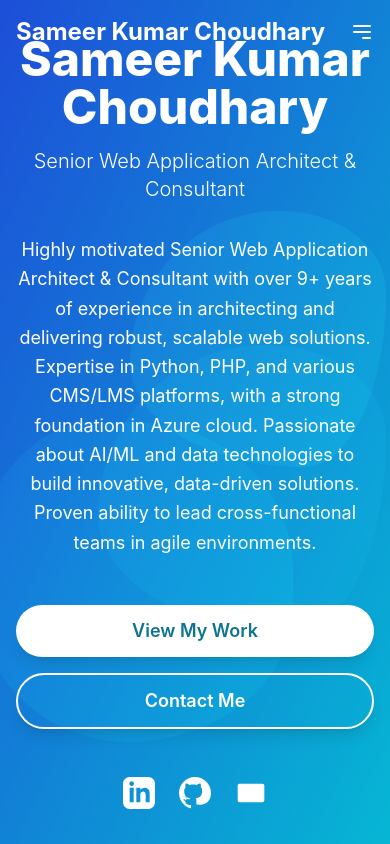
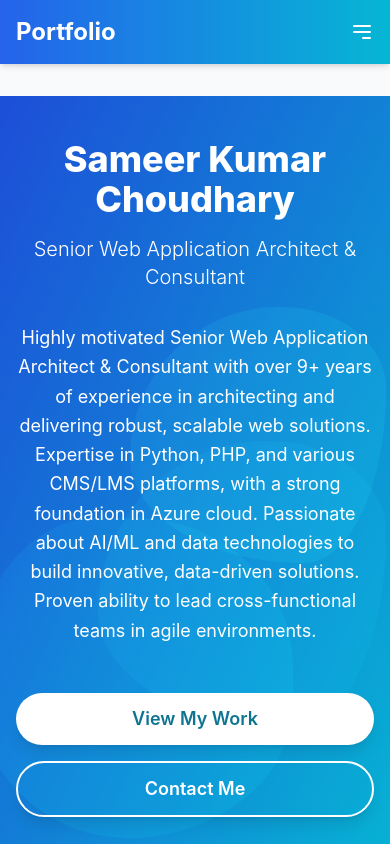
Before and after one commit to samhaldia/sameer-k-choudhary-portfolio-swa, a React (Create React App) app: page / in a window 390 px wide. Shown: the top 844 px of the page. Built offline with nearby package versions, Linux system fonts and the light colour scheme.

Commit message:
Link Updates, Hero and Header Design Change, Color Pills in My Projects

```diff
--- a/src/App.js
+++ b/src/App.js
@@ -16,7 +16,7 @@ const resumeData = {
   experience: [
     {
       company: "Capgemini America",
-      role: "Senior Consultant, Financial Services",
+      role: "Senior Software Engineer, Financial Services",
       dates: "July 2022 - Present",
       description: [
         "Architected design and development of SEI Developer Portal using (Drupal, PostgreSQL, Nginx, APIGEE, Vagrant, SiteMinder, and PHP) focusing on scalability, performance, and security.",
@@ -125,19 +125,88 @@ const resumeData = {
     }
   ],
   skills: {
-    languages: ["Python", "PHP", "JavaScript", "React"],
-    databases: ["MySQL", "PostgreSQL", "MongoDB"],
-    frameworks: ["Django", "Symphony", "Flask", "CakePHP"],
-    cmsLms: ["Drupal (10, 9, 8, 7)", "WordPress", "Moodle", "Plone", "Joomla"],
-    cloudComputing: ["Azure"],
-    aiMl: ["NLP", "Scikit-Learn", "LangChain", "LangGraph", "Matplotlib", "Streamlit", "Web Crawling (Scrapy, Beautifulsoup, Selenium)"],
-    dataTechnologies: ["Google Analytics", "Matomo Analytics", "Data Studio"],
-    tools: ["Git", "Jira", "Bitbucket", "Confluence"],
-    securityTesting: ["Veracode Static Scan", "Burp Suite"],
-    other: ["REST APIs", "DevOps practices", "Linux", "  "],
-    agileMethodologies: ["Scrum", "Kanban", "SAFe"],
-    softwareDesignPrinciples: ["Scalability", "Reliability", "Security", "Performance", "System Design", "Integration", "Design Patterns"],
-    complianceDataPrivacy: ["GDPR", "Data Privacy", "Consent Management"],
+    languages: [
+      { name: "Python" },
+      { name: "PHP" },
+      { name: "JavaScript" },
+      { name: "React", status: "developing" },
+      { name: "Angular", status: "developing" }, // Example: Go language is being developed
+      { name: "TypeScript", status: "developing" } // Example: TypeScript is being developed
+    ],
+    databases: [
+      { name: "MySQL" },
+      { name: "PostgreSQL" },
+      { name: "MongoDB" }
+    ],
+    frameworks: [
+      { name: "Django" },
+      { name: "Symphony" },
+      { name: "Flask" },
+      { name: "CakePHP" }
+    ],
+    cmsLms: [
+      { name: "Drupal (10, 9, 8, 7)" },
+      { name: "WordPress" },
+      { name: "Moodle" },
+      { name: "Plone" },
+      { name: "Joomla" }
+    ],
+    cloudComputing: [
+      { name: "Azure", status: "developing" },
+    ],
+    aiMl: [
+      { name: "NLP" },
+      { name: "Scikit-Learn" },
+      { name: "LangChain" },
+      { name: "LangGraph" },
+      { name: "Matplotlib" },
+      { name: "Streamlit" },
+      { name: "Web Crawling (Scrapy, Beautifulsoup, Selenium)" }
+    ],
+    dataTechnologies: [
+      { name: "Google Analytics" },
+      { name: "Matomo Analytics" },
+      { name: "Data Studio" }
+    ],
+    tools: [
+      { name: "Git" },
+      { name: "Jira" },
+      { name: "Bitbucket" },
+      { name: "Confluence" },
+	  { name: "Composer" },
+	  { name: "Drush" }
+    ],
+	operatingsystems: [
+	  { name: "Linux" },
+	  { name: "Windows" }
+	],
+    securityTesting: [
+      { name: "Veracode Static Scan" },
+      { name: "Burp Suite" }
+    ],
+    apis: [
+      { name: "REST APIs" }
+    ],
+    agileMethodologies: [
+      { name: "Scrum" },
+      { name: "Kanban" },
+      { name: "SAFe" }
+    ],
+    softwareDesignPrinciples: [
+	  { name: "DevOps practices" },
+      { name: "Scalability" },
+      { name: "Reliability" },
+      { name: "Security" },
+      { name: "Performance" },
+      { name: "System Design" },
+      { name: "Integration" },
+      { name: "Design Patterns" }
+    ],
+    complianceDataPrivacy: [
+      { name: "GDPR" },
+      { name: "Data Privacy" },
+      { name: "Consent Management" }
+    ],
   },
   projects: [
     {
@@ -185,23 +254,23 @@ const resumeData = {
   ],
   certifications: [
     { name: "Certified SAFE® 6 Scrum Master (SSM) | Scaled Agile, Inc. | June 2025", link: "https://www.credly.com/badges/80800461-9a60-4536-bd7a-bdd2a5df9971" }, // Placeholder link
-    { name: "CAST Imaging Certified User by CAST Imaging Certification Program, July 2024", link: "#" }, // Placeholder link
-    { name: "Design Research & Design Thinking Feb 2025", link: "https://www.linkedin.com/learning/certificates/84ad27a208675c2816b1ebe6ef70af091a6dcea82e7997ed8f0fbb2ff946100b" },
-    { name: "LO- Aspiring Architect by Capgemini Global Certification Board, September 2023", link: "#" },
-    { name: "Connected Manager from Capgemini + HARVARD Manage Mentor / Spark, 23rd Jan 2023", link: "#" },
-    { name: "Fundamentals of Project Planning and Management by University of Virginia 2021", link: "#" },
+    { name: "CAST Imaging Certified User by CAST Imaging Certification Program, July 2024", link: "https://www.linkedin.com/in/sameer-kumar-choudhary/details/certifications/1737771780845/single-media-viewer/?type=DOCUMENT&profileId=ACoAAA33a3wBz445wLTvH4Q0Jw11pnoGqNQ2MgY" }, // Placeholder link
+    { name: "Design Research & Design Thinking Feb 2025", link: "#" },
+    { name: "LO- Aspiring Architect by Capgemini Global Certification Board, September 2023", link: "https://www.linkedin.com/in/sameer-kumar-choudhary/details/certifications/1737771329467/single-media-viewer/?type=DOCUMENT&profileId=ACoAAA33a3wBz445wLTvH4Q0Jw11pnoGqNQ2MgY" },
+    { name: "Connected Manager from Capgemini + HARVARD Manage Mentor / Spark, 23rd Jan 2023", link: "https://www.linkedin.com/in/sameer-kumar-choudhary/details/certifications/1737770764019/single-media-viewer/?type=IMAGE&profileId=ACoAAA33a3wBz445wLTvH4Q0Jw11pnoGqNQ2MgY" },
+    { name: "Fundamentals of Project Planning and Management by University of Virginia 2021", link: "https://www.coursera.org/account/accomplishments/verify/KUTHXP6347VU" },
   ],
   achievements: [
-    "Awarded 'Most Creative Solution' at the SEI Enterprise Hackathon (Dec 2024) for an architecture design for an in-house Document Management System using Python, Django, and an open-source tech stack.",
-    "Awarded 'Time to Market Solution' at the SEI AI-Thon (Nov 2024) for automating open-source library requests and Infosec approvals using Azure OpenAI, Streamlit, LangChain, and SharePoint API.",
-    "Awarded 'Time to Market Solution' at the SEI Enterprise Hackathon (June 2024) for Sales Funnel enabled Demo Experience Platform with capability to experience the Products and Offerings on demand.",
-    "CPR/First-Aid and Blood-Borne Pathogens Training in accordance with American Heart Association Heartsaver First Aid CPR AED Program, Nov 2024",
-    "Contributed to the successful planning and execution of multiple Technology Events for over 200 attendees",
-    "Participated in building COVID-19 Web Based Solutions at IBM Call for Code 2020 using AI Python, Django, IBM Watson, IBM DB2",
-    "Capgemini Art from Waste 2019 Winner",
-    "Tech-Fiesta Capgemini 2019: Bagged Gold category Winning Award in Capgemini Tech-Fiesta Hackathon 2019 for building a Drowsiness detection web/mobile app for Drivers using Python, OpenCV, Dango, Live Stream app",
-    "Participated in Call for Code IBM 2019 on Disaster Recovery Management using Artificial Intelligence using Python, Django, Computer Vision, IBM Watson, IBM DB2",
-    "Presented Paper at IACC-2016: Certificate of Appreciation for presenting a paper on Simple and Secure OTP based Authentication Mechanism for Content Management Systems - Plone as a case in 6th IEEE International Advance Computing Conference (IACC-2016)",
+    { name: "Awarded 'Most Creative Solution' at the SEI Enterprise Hackathon (Dec 2024) for an architecture design for an in-house Document Management System using Python, Django, and an open-source tech stack.", link: "#" },
+    { name: "Awarded 'Time to Market Solution' at the SEI AI-Thon (Nov 2024) for automating open-source library requests and Infosec approvals using Azure OpenAI, Streamlit, LangChain, and SharePoint API.", link: "#" },
+    { name: "Awarded 'Time to Market Solution' at the SEI Enterprise Hackathon (June 2024) for Sales Funnel enabled Demo Experience Platform with capability to experience the Products and Offerings on demand.", link: "#" },
+    { name: "CPR/First-Aid and Blood-Borne Pathogens Training in accordance with American Heart Association Heartsaver First Aid CPR AED Program, Nov 2024", link: "https://ecards.heart.org/api/relay/v1/ecard/getfullpdf?eCardUId=0518D41E-1931-4A02-9213-ACBA6BB205A4&langId=1" },
+    { name: "Contributed to the successful planning and execution of multiple Technology Events for over 200 attendees", link: "#" },
+    { name: "Participated in building COVID-19 Web Based Solutions at IBM Call for Code 2020 using AI Python, Django, IBM Watson, IBM DB2", link: "https://github.com/samhaldia/SAUKHYAMASTHU" },
+    { name: "Capgemini Art from Waste 2019 Winner", link: "https://www.linkedin.com/in/sameer-kumar-choudhary/details/honors/1749843396189/single-media-viewer?type=DOCUMENT&profileId=ACoAAA33a3wBz445wLTvH4Q0Jw11pnoGqNQ2MgY&lipi=urn%3Ali%3Apage%3Ad_flagship3_profile_view_base_honors_details%3BT9aQ0KmtQ5aFkd%2BY212sVw%3D%3D" },
+    { name: "Tech-Fiesta Capgemini 2019: Bagged Gold category Winning Award in Capgemini Tech-Fiesta Hackathon 2019 for building a Drowsiness detection web/mobile app for Drivers using Python, OpenCV, Dango, Live Stream app", link: "linkedin.com/in/sameer-kumar-choudhary/details/honors/1749842791443/single-media-viewer?type=IMAGE&profileId=ACoAAA33a3wBz445wLTvH4Q0Jw11pnoGqNQ2MgY&lipi=urn%3Ali%3Apage%3Ad_flagship3_profile_view_base_honors_details%3BxcMhyu42TiG0wO5m4Kxjlw%3D%3D" },
+    { name: "Participated in Call for Code IBM 2019 on Disaster Recovery Management using Artificial Intelligence using Python, Django, Computer Vision, IBM Watson, IBM DB2", link: "https://www.linkedin.com/in/sameer-kumar-choudhary/details/certifications/1749844700753/single-media-viewer?type=IMAGE&profileId=ACoAAA33a3wBz445wLTvH4Q0Jw11pnoGqNQ2MgY&lipi=urn%3Ali%3Apage%3Ad_flagship3_profile_view_base_certifications_details%3BSajXHgzCR5S74nyZIymSkg%3D%3D" },
+    { name: "Presented Paper at IACC-2016: Certificate of Appreciation for presenting a paper on Simple and Secure OTP based Authentication Mechanism for Content Management Systems - Plone as a case in 6th IEEE International Advance Computing Conference (IACC-2016)", link: "https://www.linkedin.com/in/sameer-kumar-choudhary/details/honors/1749843862039/single-media-viewer?type=IMAGE&profileId=ACoAAA33a3wBz445wLTvH4Q0Jw11pnoGqNQ2MgY&lipi=urn%3Ali%3Apage%3Ad_flagship3_profile_view_base_honors_details%3BT9aQ0KmtQ5aFkd%2BY212sVw%3D%3D" },
   ],
 };
 
@@ -242,18 +311,19 @@ const Header = () => {
   ];
 
   return (
-    <header className={`fixed w-full z-50 transition-all duration-300 ${isScrolled ? 'bg-gradient-to-r from-blue-600 to-cyan-500 shadow-xl py-3' : 'bg-transparent py-4'}`}>
+    // The header will always have a subtle shadow for better definition, transitioning color on scroll
+    <header className={`fixed w-full z-50 transition-all duration-300 ${isScrolled ? 'bg-gradient-to-r from-blue-600 to-cyan-500 shadow-xl py-3' : 'bg-gradient-to-r from-blue-600 to-cyan-500 shadow-md py-4'}`}>
       <div className="container mx-auto px-4 flex justify-between items-center flex-wrap">
-        {/* Logo/Name */}
+        {/* Logo/Name: Changed to "Portfolio" to avoid name duplication with the Hero section */}
         <h1 className={`text-2xl font-bold text-white transition-colors duration-300`}>
           <a href="#hero" onClick={(e) => { e.preventDefault(); scrollToSection('hero'); }} className="hover:text-blue-200 transition-colors">
-            {resumeData.name}
+            Portfolio
           </a>
         </h1>
 
         {/* Mobile menu button */}
         <button
-          className={`lg:hidden focus:outline-none text-white`}
+          className={`lg:hidden focus:outline-none text-white`} // Always white for visibility against any header background
           onClick={() => setIsMenuOpen(!isMenuOpen)}
           aria-label="Toggle navigation"
         >
@@ -275,6 +345,8 @@ const Header = () => {
               key={item.id}
               href={`#${item.id}`}
               onClick={(e) => { e.preventDefault(); scrollToSection(item.id); }}
+              // Nav links are always white for better contrast with the header's potential blue background
+              // Hover effect provides a subtle white semi-transparent background and text remains white for consistency.
               className={`text-white hover:bg-white hover:bg-opacity-20 hover:text-white font-medium transition-all duration-300 rounded-full py-2 px-4`}
             >
               {item.name}
@@ -317,46 +389,39 @@ const Header = () => {
 };
 
 // Section Wrapper for Scroll Reveal Animation
-const Section = ({ id, title, children, disableAnimation = false }) => { // Add disableAnimation prop
+const Section = ({ id, title, children, disableAnimation = false }) => {
   const ref = useRef(null);
-  // Initialize hasAnimated to true if animation is disabled, ensuring content is immediately visible.
   const [hasAnimated, setHasAnimated] = useState(disableAnimation);
 
   useEffect(() => {
-    // Only set up IntersectionObserver if animation is NOT disabled for this section.
     if (!disableAnimation) {
       const currentRef = ref.current;
       const observer = new IntersectionObserver(
         ([entry]) => {
-          // If the element is intersecting and hasn't animated yet, set hasAnimated to true.
           if (entry.isIntersecting && !hasAnimated) {
             setHasAnimated(true);
-            // Stop observing once the animation has triggered.
             observer.unobserve(entry.target);
           }
         },
         {
-          root: null, // relative to the viewport
+          root: null,
           rootMargin: '0px',
-          threshold: 0.1, // Trigger when 10% of the element is visible
+          threshold: 0.1,
         }
       );
 
-      // Start observing the element.
       if (currentRef) {
         observer.observe(currentRef);
       }
 
-      // Cleanup function to unobserve when the component unmounts.
       return () => {
         if (currentRef) {
           observer.unobserve(currentRef);
         }
       };
     }
-  }, [hasAnimated, ref, disableAnimation]); // Dependencies include disableAnimation
+  }, [hasAnimated, ref, disableAnimation]);
 
-  // Apply animation classes based on hasAnimated state or if animation is disabled.
   const animationClasses = disableAnimation || hasAnimated ? 'opacity-100 translate-y-0' : 'opacity-0 translate-y-10';
 
   return (
@@ -386,7 +451,8 @@ const Hero = () => {
       </div>
 
       <div className="relative z-10 text-center px-4">
-        <h1 className="text-5xl md:text-7xl font-extrabold mb-4 animate-fade-in-top">
+        {/* Adjusted font size for the name in Hero section */}
+        <h1 className="text-4xl md:text-6xl font-extrabold mb-4 pt-8 animate-fade-in-top">
           {resumeData.name}
         </h1>
         <p className="text-xl md:text-2xl font-light mb-8 animate-fade-in animation-delay-500">
@@ -409,7 +475,8 @@ const Hero = () => {
             Contact Me
           </button>
         </div>
-        <div className="flex justify-center space-x-6 mt-12 animate-fade-in-up animation-delay-2000">
+        {/* Ensured adequate bottom padding for social icons */}
+        <div className="flex justify-center space-x-6 mt-12 pb-8 animate-fade-in-up animation-delay-2000">
           {/* LinkedIn Icon */}
           <a href={resumeData.contact.linkedin} target="_blank" rel="noopener noreferrer" aria-label="LinkedIn"
             className="text-white hover:text-cyan-200 transform hover:scale-125 transition-all duration-300">
@@ -504,11 +571,12 @@ const Skills = () => {
     { title: "Frameworks", skills: resumeData.skills.frameworks },
     { title: "CMS/LMS", skills: resumeData.skills.cmsLms },
     { title: "Cloud Computing", skills: resumeData.skills.cloudComputing },
-    { title: "AI/ML", skills: resumeData.skills.aiMl },
+    { title: "AI/ML(Developing)", skills: resumeData.skills.aiMl },
     { title: "Data Technologies", skills: resumeData.skills.dataTechnologies },
     { title: "Tools", skills: resumeData.skills.tools },
+	{ title: "Operating Systems", skills: resumeData.skills.operatingsystems },
     { title: "Security Testing Tools", skills: resumeData.skills.securityTesting },
-    { title: "Other Technologies", skills: resumeData.skills.other },
+    { title: "APIs", skills: resumeData.skills.apis },
     { title: "Agile Methodologies", skills: resumeData.skills.agileMethodologies },
     { title: "Software Design Principles", skills: resumeData.skills.softwareDesignPrinciples },
     { title: "Compliance and Data Privacy", skills: resumeData.skills.complianceDataPrivacy },
@@ -533,11 +601,17 @@ const Skills = () => {
               {category.skills.map((skill, skillIndex) => (
                 <span
                   key={skillIndex}
-                  className="bg-cyan-100 text-cyan-700 px-4 py-1 rounded-full text-sm font-medium
-                             transition-all duration-300 transform hover:scale-105 hover:shadow-md
-                             hover:bg-gradient-to-r hover:from-cyan-400 hover:to-blue-500 hover:text-white"
+                  // Check if skill is an object and has a status, otherwise assume it's a string
+                  className={`px-4 py-1 rounded-full text-sm font-medium transition-all duration-300 transform hover:scale-105 hover:shadow-md cursor-pointer
+                             ${skill.status === 'developing'
+                                ? 'bg-yellow-100 text-yellow-800 hover:bg-yellow-200 hover:text-yellow-900' // Different style for developing skills
+                                : 'bg-cyan-100 text-cyan-700 hover:bg-gradient-to-r hover:from-cyan-400 hover:to-blue-500 hover:text-white'
+                             }`}
                 >
-                  {skill}
+                  {typeof skill === 'object' ? skill.name : skill}
+                  {skill.status === 'developing' && (
+                    <span className="ml-1 text-xs font-semibold">(Developing)</span>
+                  )}
                 </span>
               ))}
             </div>
@@ -564,7 +638,8 @@ const Projects = () => {
               {project.technologies.map((tech, i) => (
                 <span
                   key={i}
-                  className="bg-gray-100 text-gray-700 px-3 py-1 rounded-full text-xs font-medium"
+                  className="bg-gray-100 text-gray-700 px-3 py-1 rounded-full text-xs font-medium
+                             transition-all duration-300 hover:scale-105 hover:bg-cyan-500 hover:text-white cursor-pointer"
                 >
                   {tech}
                 </span>
@@ -659,8 +734,23 @@ const Certifications = () => {
         <div className="bg-white p-6 rounded-xl shadow-md hover:shadow-xl transition-shadow duration-300 transform hover:-translate-y-1">
           <h3 className="text-2xl font-bold text-slate-800 mb-4">Achievements</h3>
           <ul className="list-disc list-outside ml-5 space-y-2 text-slate-700">
+            {/* Iterating over achievements with potential links */}
             {resumeData.achievements.map((achieve, index) => (
-              <li key={index}>{achieve}</li>
+              <li key={index}>
+                {/* Conditionally render as a link if 'link' property exists and is not '#' */}
+                {achieve.link && achieve.link !== '#' ? (
+                  <a
+                    href={achieve.link}
+                    target="_blank" // Opens in a new tab
+                    rel="noopener noreferrer" // Security best practice for target="_blank"
+                    className="text-cyan-600 hover:underline font-semibold"
+                  >
+                    {achieve.name}
+                  </a>
+                ) : (
+                  <span>{achieve.name}</span>
+                )}
+              </li>
             ))}
           </ul>
         </div>
@@ -835,8 +925,9 @@ function App() {
   return (
     <div className="font-sans antialiased text-slate-800 bg-gray-50">
       <Header />
-      <main>
+      <main className="pt-24"> {/* Adjusted padding to ensure no content is hidden behind the fixed header */}
         <Hero />
+        {/* The About section now has a distinct background color */}
         <About />
         <Experience />
         <Skills />
```
